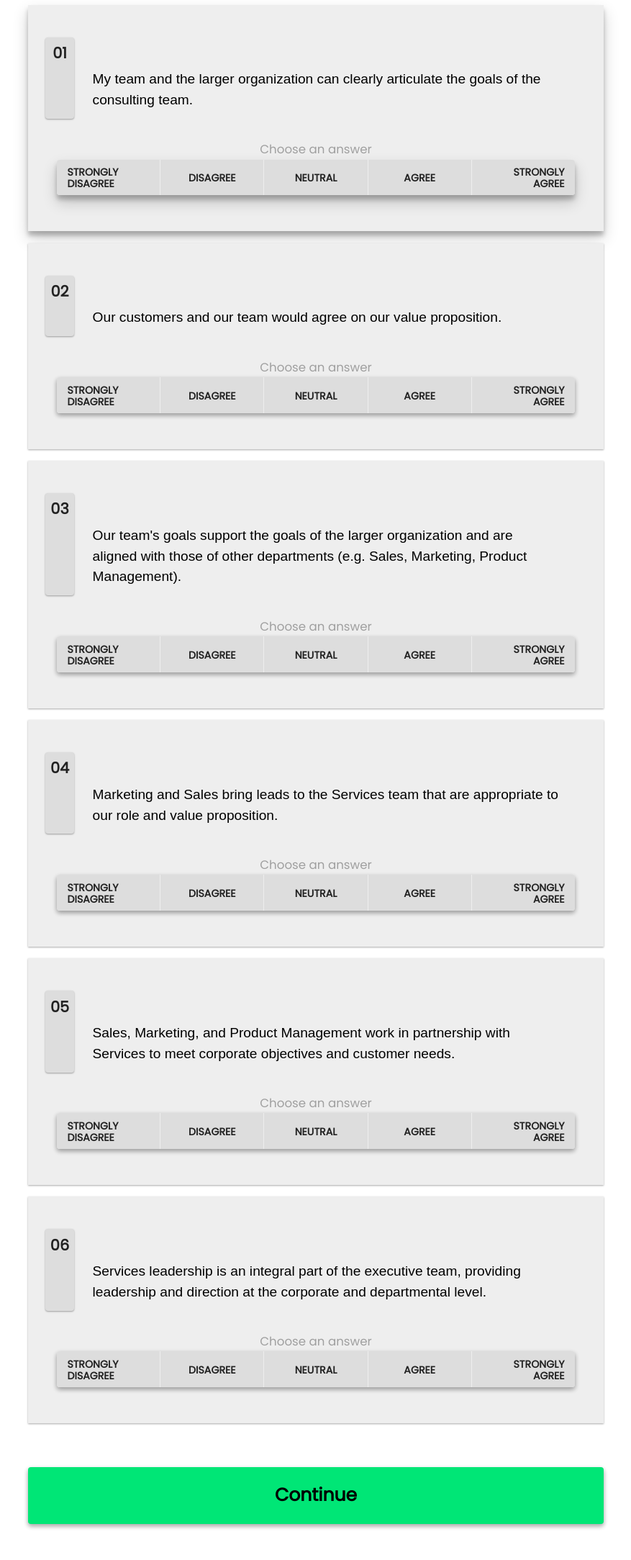
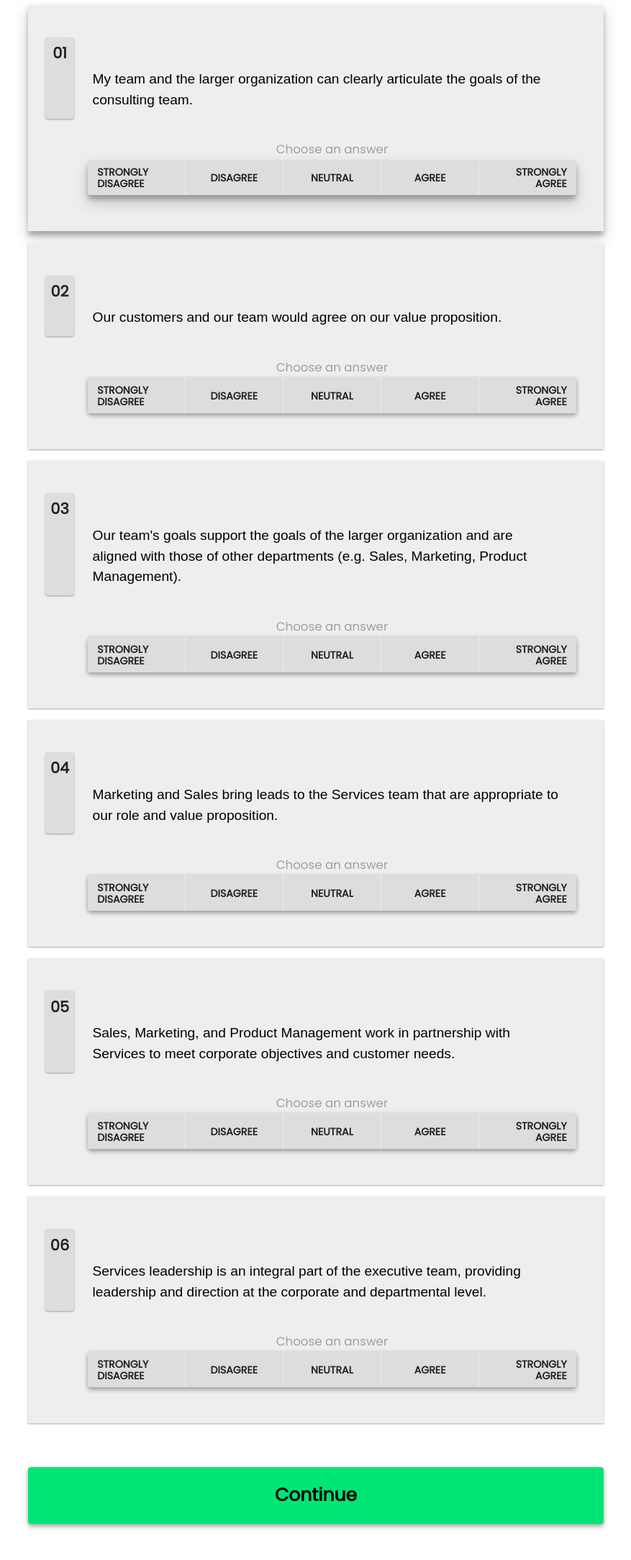
Before and after one commit to warnthepenguins/health-check, a PHP site: page / in a window 1280 px wide. Shown: the part 258-2425 px from the top of the page at 72% size, without its empty margins (201-1078 px from the left). Run offline with PHP 8.4, Linux system fonts and the light colour scheme.

Commit message:
Created sample POST dataset; continued fiddling with styles

```diff
--- a/css/style.css
+++ b/css/style.css
@@ -389,6 +389,7 @@ section {
 }*/
 
 .hc-answer-wrapper {
+  margin-left: 3.5vw;
   display: flex;
   flex-flow: row wrap;
   align-items: center;
@@ -397,7 +398,6 @@ section {
 }
 
 .hc-answer-wrapper .hc-answer-prompt {
-  text-align: right;
   color: rgba(0,0,0,0.33);
   padding: 0.75em 0 0.25em;
 }
@@ -411,8 +411,6 @@ section {
   /*font-size: 3.5em;*/
   border-radius: .5vh;
   width: 90%;
-  margin-left: auto;
-  margin-right: auto;
   box-shadow: 0 3px 6px rgba(0,0,0,0.16), 0 3px 6px rgba(0,0,0,0.23);
   transition: all 0.3s cubic-bezier(.25,.8,.25,1);
 }
@@ -429,6 +427,9 @@ section {
   height: 0px;
   padding: 0px;
   margin: 0px;
+  position: absolute;
+  left: -9999px;
+  z-index: -1;
 }
 
 .hc-answer-key label {
--- a/data/hc_question_numbers_v2.0.csv
+++ b/data/hc_question_numbers_v2.0.csv
@@ -43,4 +43,4 @@
 43	6	6
 44	6	6
 45	6	6
-ID	Section	Screen
+ID	Topic	Screen
--- a/js/main.js
+++ b/js/main.js
@@ -30,7 +30,7 @@ function Question(number, text, topic, screen, answer) {
 // The POST will include these JSON objects:
 // User { email, name, title, company, phone, contact_preference }
 // Scores { all_topic_scores, how_many_scores, total_score, version, how_many_questions }
-// A serialized string of Questions --- "number~text~topic~answer\nnumber~text~topic~answer..."
+// A serialized string of Questions --- "number\ttext\ttopic\tanswer\nnumber\ttext\ttopic\tanswer..."
 
 
 function jumpToNextQuestion(myElement) {
```
Also changed, not shown: 1 other file.
